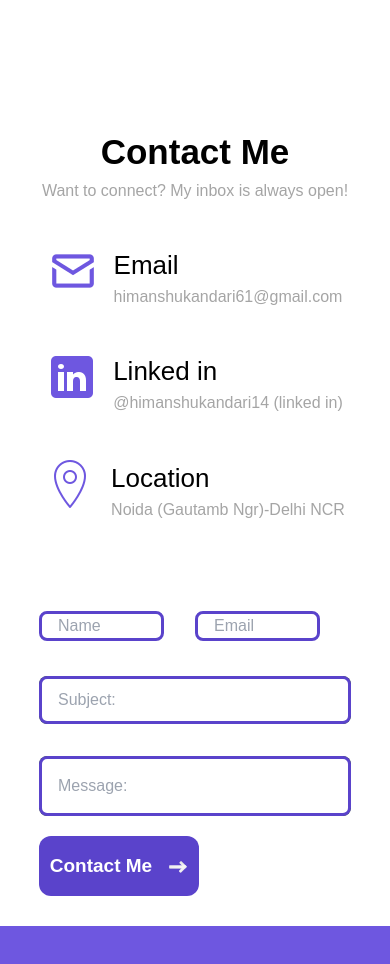
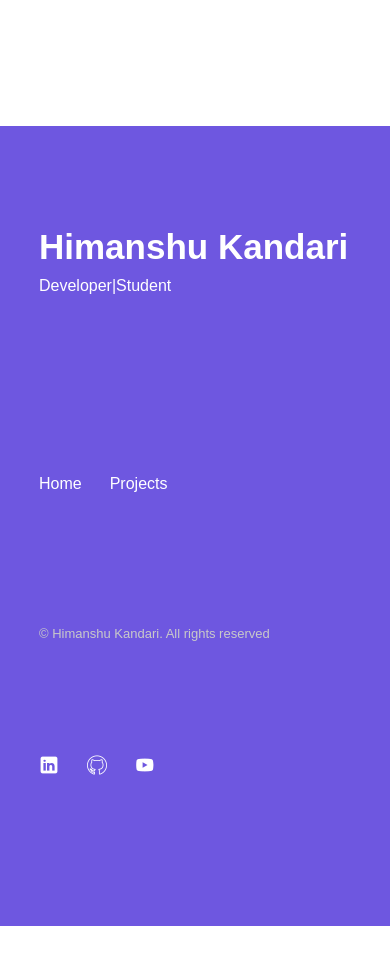
Before and after one commit to himanshukandari14/MY-PORTFOLIO-HYMANSHU, a plain HTML site: page index.html in a window 390 px wide. Shown: the part 4660-5624 px from the top of the page. After the commit the page ends 5586 px from the top, so only its background shows below. Drawn offline with nearby package versions, Linux system fonts and the light colour scheme; a script that the page names is missing.

Commit message:
removed contact section and added new project

```diff
--- a/index.html
+++ b/index.html
@@ -35,9 +35,7 @@
                <a href="#projectssection">
                  <li class="font-medium  text-[16px]">Projects</li>
                </a>
-                <a href="#contactmesection">
-                    <li class="font-medium  text-[16px]">Contact me</li>
-                </a>
+
 
                     <li><img id="darmodebtn1" src="./assets/icons8-moon-symbol-25.png" alt="Dark mode svg" class="cursor-pointer">
                         <img id="lightmodebtn1" src="./assets/icons8-light-mode-25.png" alt="sun mode svg" class="hidden cursor-pointer">
@@ -258,14 +256,14 @@
 
                         <!-- leftside -->
                         <div id="piccard1" class="md:h-full md:w-[50%] h-[50%] w-full  justify-center md:flex md:flex-row flex fc items-center overflow-hidden">
-                            <img src="./assets/discord.png" alt="" class="rounded-md" height="300" width="300">
+                            <img src="./assets/codesync.png" alt="" class="rounded-md" height="300" width="300">
                         </div>
                          <!-- right side -->
                         <div  class="md:h-full md:w-[50%] h-[50%] w-full justify-center flex flex-col items-center text-center px-9 gap-y-9 ">  <!-- bg-pink-900  -->
 
-                            <h1 class="font-bold text-[30px] overflow-hidden ">Discord Clone</h1>
-                            <p class="text-[#a5a5a5] overflow-hidden">I made a Discord Clone with every minute step and detail which needed by using Front end frameworks like TailwindCSS and all its one of my finest work in my current College life</p>
-                            <button id="contactme" class="bg-[#5A43CB] hover:bg-[#453692] text-white text-[20px] font-semibold w-[160px] h-[60px] rounded-xl flex justify-center items-center gap-4 px-2 select-none" >Check out <img src="./assets/icons8-arrow-20.png" alt="arrow"></button>
+                            <h1 class="font-bold text-[30px] overflow-hidden ">CodeSync</h1>
+                            <p class="text-[#a5a5a5] overflow-hidden">I made a Edtech platform for both Students and instructors on role based authentication</p>
+                            <a href="https://codesync-puce.vercel.app/" id="contactme" class="bg-[#5A43CB] hover:bg-[#453692] text-white text-[20px] font-semibold w-[160px] h-[60px] rounded-xl flex justify-center items-center gap-4 px-2 select-none" >Check out <img src="./assets/icons8-arrow-20.png" alt="arrow"></a>
                         </div>
                          </div>
                     <div class="slide absolute w-full h-full  md:flex md:flex-row flex flex-col  ">                         <!-- bg-pink-300 -->
@@ -283,19 +281,6 @@
                         </div>
                     </div>
                     <!-- 2 -->
-                    <div class="slide absolute w-full h-full  md:flex md:flex-row flex flex-col bg-white "> <!-- bg-green-300 -->
-
-                          <!-- leftside -->
-                        <div id="piccard1" class="md:h-full md:w-[50%] h-[50%] w-full  justify-center flex items-center overflow-hidden">
-                            <img src="./assets/todo.png" alt="" class="rounded-md" height="300" width="300">
-                        </div>
-                         <!-- right side -->
-                        <div  class="md:h-full md:w-[50%] h-[50%] w-full  justify-center flex flex-col items-center text-center px-9 gap-y-9  ">                            <!-- bg-pink-900 -->
-
-                            <h1 class="font-bold text-[30px] overflow-hidden">To-Do list</h1>
-                            <p class="text-[#a5a5a5] overflow-hidden">Here's my own To do list application which helps me to boost productivity🚀 ,and manage my hectic schedule in such college life and creates a balance between college studies and development</p>
-                            <button id="contactme" class="bg-[#5A43CB] hover:bg-[#453692] text-white text-[20px] font-semibold w-[160px] h-[60px] rounded-xl flex justify-center items-center gap-4 px-2 select-none" >Check out <img src="./assets/icons8-arrow-20.png" alt="arrow"></button>
-                        </div> </div>
 
 
                         <!--  -->
@@ -323,66 +308,8 @@
 
           </div>
       <!-- contact me section -->
-      <div id="contactmesection" class=" w-full h-[800px] md:h-[600px] md:flex md:flex-row flex flex-col justify-center items-center">        <!-- bg-red-200 -->
 
-        <!-- box -->
-        <div class=" w-[80%] md:w-[60%] h-full overflow-hidden ">            <!-- bg-yellow-500 -->
-
-            <h1 class="text-center font-bold text-[35px] overflow-hidden">Contact Me</h1>
-            <p class="text-center text-[#a5a5a5]">Want to connect? My inbox is always open!</p>
-            <!-- left and right -->
-            <div class="h-[calc(100%-75px)] w-full md:flex md:flex-row flex flex-col ">                <!-- bg-slate-400  -->
-
-                <!-- left  -->
-                <div class=" md:w-[50%] md:h-full h-[50%] w-full flex flex-col justify-evenly items-center "><!-- bg-purple-300 -->
-
-                    <!-- email -->
-                    <div class=" flex  w-full justify-center gap-4">
-                       <div> <img src="./assets/icons8-mail-50 (1).png" alt="mail logo"></div>
-                        <div><h1 class="text-[26px]  font-semi-bold">Email</h1> <p class="text-[#a5a5a5]">himanshukandari61@gmail.com</p></div></div>
-                        <!-- linked in -->
-                          <div class=" flex  w-full justify-center gap-4">
-                       <div> <img src="./assets/icons8-linked-in-50.png" alt="linked in logo"></div>
-                        <div><h1 class="text-[26px]  font-semi-bold">Linked in</h1> <p class="text-[#a5a5a5]">@himanshukandari14 (linked in)</p></div></div>
-                        <!-- location -->
-                          <div class=" flex  w-full justify-center gap-4">
-                       <div> <img src="./assets/icons8-location-50.png" alt="location logo"></div>
-                        <div><h1 class="text-[26px]  font-semi-bold">Location</h1> <p class="text-[#a5a5a5]">Noida (Gautamb Ngr)-Delhi NCR</p></div></div>
-                    </div>
-                        <!-- right -->
-                     <div class=" grid grid-rows-3 grid-cols-2 md:w-[50%] md:h-full h-[50%] w-full gap-y-5 py-[10%] md:py-4"> <!-- bg-blue-800 -->
-
-                        <div class=" "> <!-- bg-blue-300-->
-
-                            <div class="h-full w-full flex justify-start items-center rounded-lg">
-                                <input type="text" name="" id="" placeholder="Name" class="h-[50%] w-[80%] rounded-lg px-4 border-[3px] border-[#5A43CB] outline-none">
-                            </div>
-                        </div>
-                        <div class=""> <!-- bg-red-500 -->
-
-                            <div class="h-full w-full flex justify-start items-center rounded-lg">
-                               <input type="email" name="" id="" class="h-[50%] w-[80%] rounded-lg px-4 border-[3px] border-[#5A43CB] outline-none" placeholder="Email">
-                            </div>
-                        </div>
-                        <div class="col-start-1 col-end-3"><!-- bg-green-400 -->
-
-                            <div class="bg-slate-700 w-full  h-[80%] rounded-lg "> <input type="text" name="" id="" class=" w-full h-full flex  px-4 border-[3px] border-[#5A43CB] rounded-lg" placeholder="Subject:"></div>
-                        </div>
-                        <div class="col-start-1 col-end-3 ">                            <!-- bg-pink-400 -->
-
-                            <div class="bg-slate-700 w-full  h-full rounded-lg "> <input type="text" name="" id="" class=" w-full h-full flex  px-4 border-[3px] border-[#5A43CB] rounded-lg outline-none" placeholder="Message:"></div>
-                        </div>
-                        <button type="submit" id="Send Message" class="bg-[#5A43CB] hover:bg-[#4e3da0] text-white text-[19px] font-semibold w-[160px] h-[60px] rounded-xl flex justify-center items-center gap-4 px-2 select-none" >Contact Me <img src="./assets/icons8-arrow-20.png" alt="arrow"></button>
-
-                <div></div>
-                    </div>
-                </div>
-
-
-                 </div>
-            </div>
-        </div>
-        <!-- fotter -->
+        <!-- footer -->
         <footer class="w-full h-[800px] md:h-[350px]  flex justify-center items-center bg-[#6E57E0]">            <!-- bg-purple-700 -->
 
             <!-- box -->
@@ -398,7 +325,7 @@
                     <ul class="flex gap-7 ">
                         <li class="text-white hover:opacity-70">Home</li>
                          <li class="text-white hover:opacity-70">Projects</li>
-                          <li class="text-white hover:opacity-70">Contact Me</li>
+
                     </ul>
                     <h1 class="text-[#c9c9c9] text-[13px]">© Himanshu Kandari. All rights reserved</h1>
                 </div>
```
Also changed, not shown: assets/codesync.png (added).
